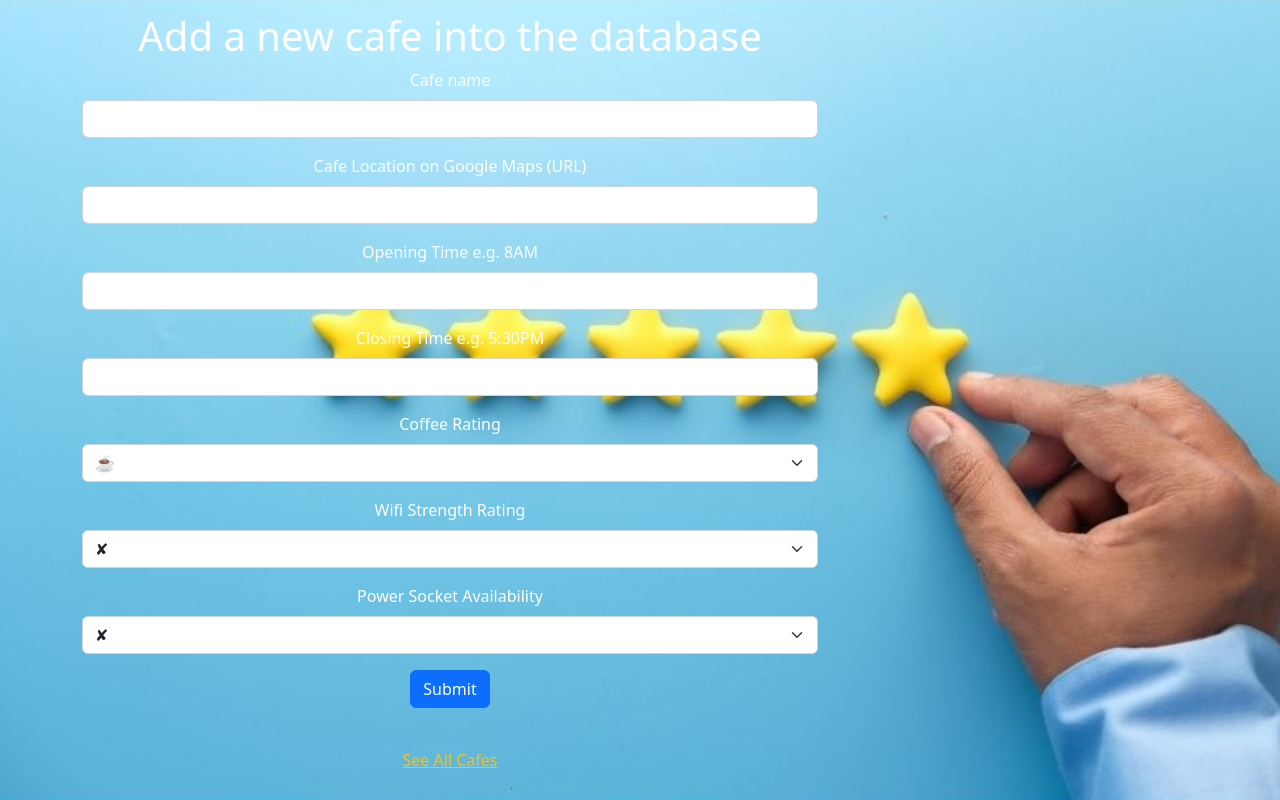
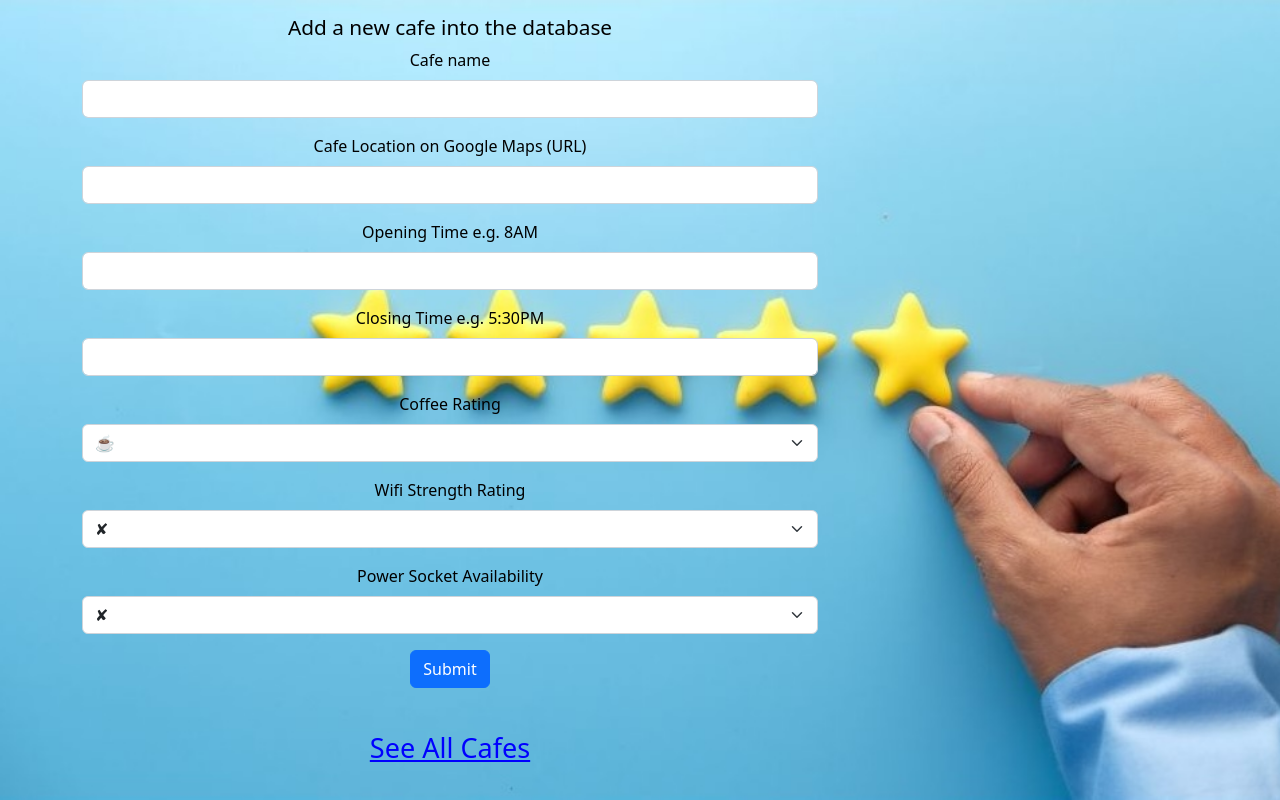
Before and after one commit to salihalperc/Coffee-and-Wifi, a Flask app: page /add in a window 1280 px wide. Run offline with Flask 3, Linux system fonts and the light colour scheme; some libraries are stand-ins or nearby versions.

Commit message:
changed background colors of table, colors of links, colors of text of adding form

```diff
--- a/static/css/styles.css
+++ b/static/css/styles.css
@@ -24,6 +24,7 @@
 }
 h1, p, a {
     color: white; /* Metin rengini beyaz yapar */
+    font-size: 1.3em;
 }
 a {
     color: #ffc107;
--- a/static/css/styles1.css
+++ b/static/css/styles1.css
@@ -41,3 +41,6 @@
     margin-top: 20px;
     padding-top: 20px;
 }
+.table{
+    background-color: black;
+}
--- a/static/css/styles2.css
+++ b/static/css/styles2.css
@@ -15,7 +15,7 @@
 .container {
 
     text-align: center;
-    color: white; /* Metin rengini beyaz yapar */
+    color: black; /* Metin rengini beyaz yapar */
 }
 .jumbotron {
     background: rgba(0, 0, 0, 0.5); /* Yarı saydam arka plan */
@@ -23,10 +23,11 @@
     border-radius: 10px;
 }
 h1, p, a {
-    color: white; /* Metin rengini beyaz yapar */
+    color: black; /* Metin rengini beyaz yapar */
+    font-size: 1.3em;
 }
 a {
-    color: #ffc107;
+    color: blue;
 }
 
 .jumbotron {
```
Also changed, not shown: templates/cafes.html (line endings or trailing spaces).
